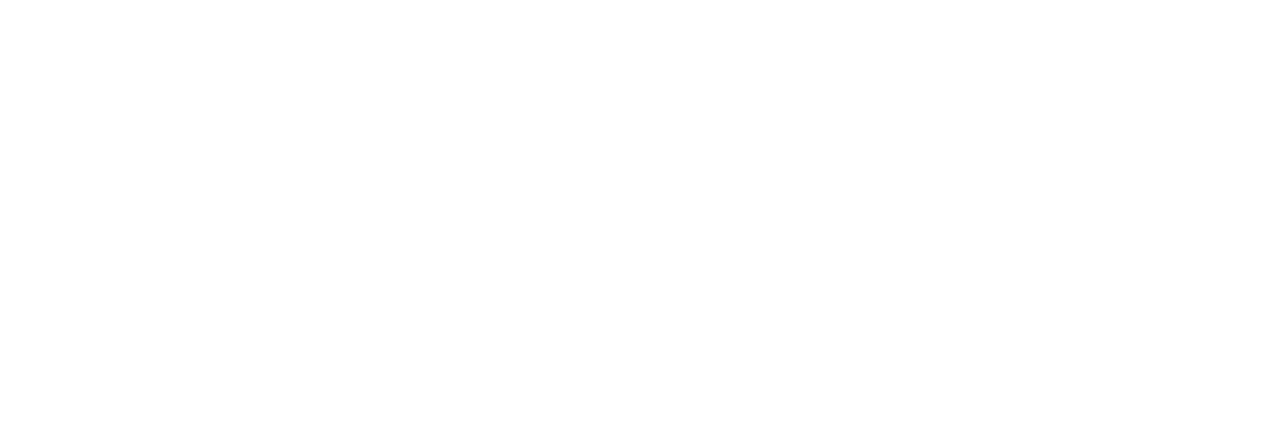
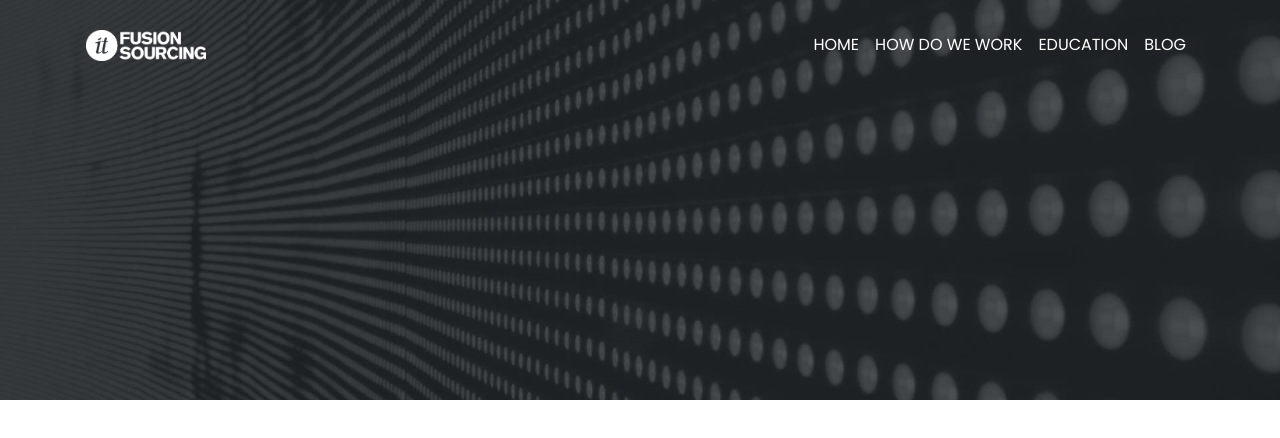
Before and after one commit to KovacAca/sourcing-frontend, a plain HTML site: page index.html in a window 1280 px wide. Drawn offline with nearby package versions, Linux system fonts and the light colour scheme.

Commit message:
header html i css

```diff
--- a/index.html
+++ b/index.html
@@ -14,7 +14,34 @@
   <link rel="stylesheet" href="scss/style.css">
 </head>
 <body>
-
+  <!-- header -->
+  <header id="home">
+    <nav class="navbar navbar-expand-lg container pt-4">
+      <a class="navbar-brand" href="#">
+        <img class="img-fluid" src="img/logo-beli.png" width="120" height="30" alt="Logo">
+      </a>
+      <button class="navbar-toggler" type="button" data-toggle="collapse" data-target="#navbarNav"
+        aria-controls="navbarNav" aria-expanded="false" aria-label="Toggle navigation">
+        <span class="navbar-toggler-icon"></span>
+      </button>
+      <div class="collapse navbar-collapse" id="navbarNav">
+        <ul class="navbar-nav ml-auto text-uppercase">
+          <li class="nav-item active">
+            <a class="nav-link" href="#home">Home <span class="sr-only">(current)</span></a>
+          </li>
+          <li class="nav-item">
+            <a class="nav-link" href="#">How do we work</a>
+          </li>
+          <li class="nav-item">
+            <a class="nav-link" href="#">Education</a>
+          </li>
+          <li class="nav-item">
+            <a class="nav-link" href="#">Blog</a>
+          </li>
+        </ul>
+      </div>
+    </nav>
+  </header>
 
 
 
--- a/scss/style.scss
+++ b/scss/style.scss
@@ -12,6 +12,22 @@ $transition: .5s ease;
 $boxShadow: 0 0 20px gray;
 
 body {
-    font-family: $fontFamily;
-    font-size: $fontSize;
+  font-family: $fontFamily;
+  font-size: $fontSize;
 }
+a {
+  color: $white;
+}
+a:hover {
+  color: $tertiaryColor;
+}
+/*************
+header
+**************/
+#home {
+  background: linear-gradient(rgba($black, .8), rgba($black, .8)), url(../img/header3.jpg);
+   background-repeat: no-repeat;
+  background-size: cover;
+  background-position: center;
+  height: 50vh;
+}
```
Also changed, not shown: scss/style.css, 1 other file.
